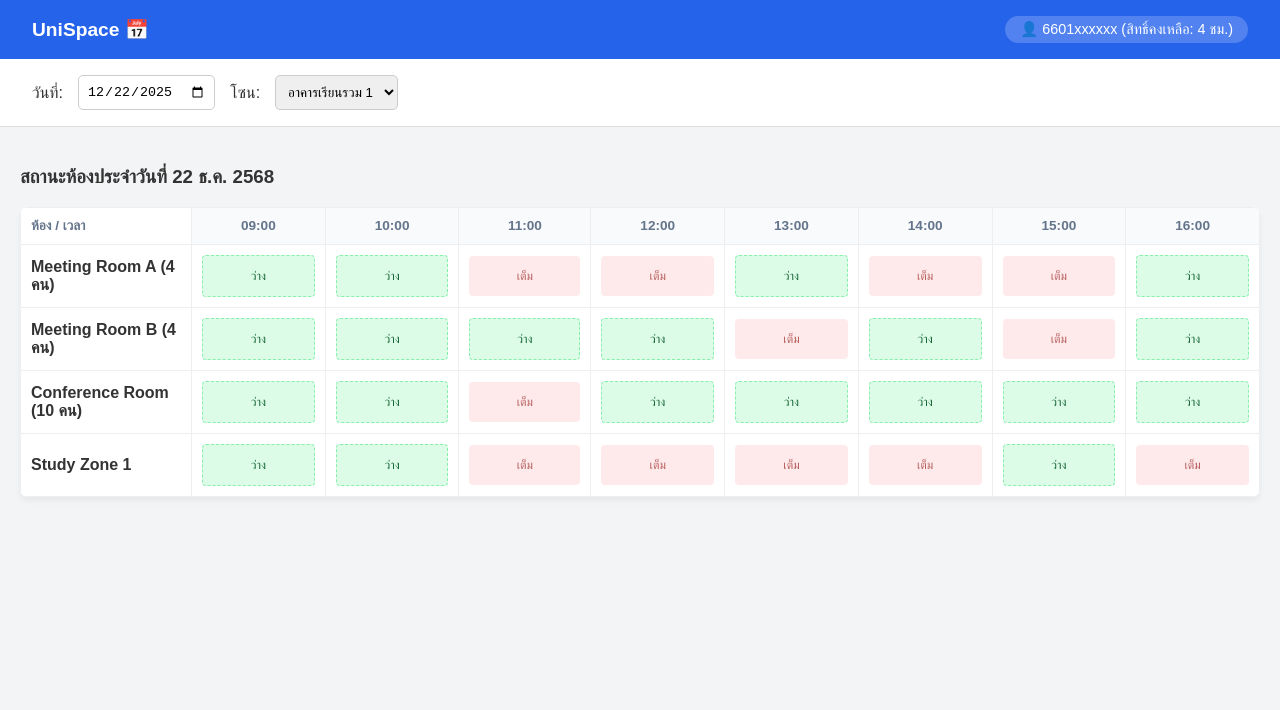
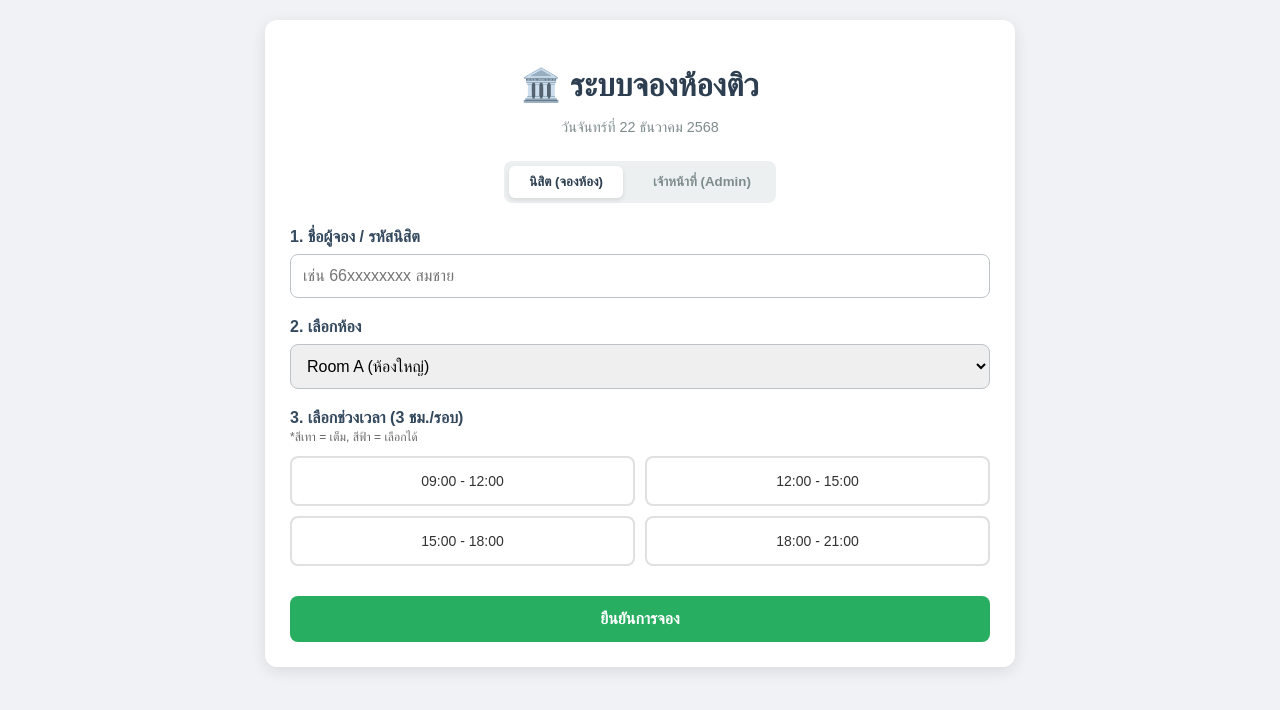
Before and after one commit to perdox69/OWLPRO, a plain HTML site: page Owlproroom.html in a window 1280 px wide. Drawn offline with Linux system fonts and the light colour scheme.

Commit message:
Owlproroom.html

```diff
--- a/Owlproroom.html
+++ b/Owlproroom.html
@@ -3,284 +3,280 @@
 <head>
     <meta charset="UTF-8">
     <meta name="viewport" content="width=device-width, initial-scale=1.0">
-    <title>UniSpace - ระบบจองห้องอัจฉริยะ</title>
+    <title>ระบบจองห้องติวหนังสือ (เลือกเวลา)</title>
     <style>
-        /* CSS: การตกแต่งให้ดูสะอาดตาและใช้งานง่าย */
-        :root {
-            --primary: #2563eb; /* สีน้ำเงินมหาลัย */
-            --success: #22c55e; /* สีเขียว (ว่าง) */
-            --danger: #ef4444;  /* สีแดง (เต็ม) */
-            --bg: #f3f4f6;
-            --surface: #ffffff;
-        }
+        body { font-family: 'Sarabun', sans-serif; background-color: #f0f2f5; margin: 0; padding: 20px; }
+        .container { max-width: 700px; margin: 0 auto; background: white; padding: 25px; border-radius: 12px; box-shadow: 0 4px 15px rgba(0,0,0,0.1); }
 
-        body {
-            font-family: 'Sarabun', sans-serif;
-            background-color: var(--bg);
-            margin: 0;
-            padding: 0;
+        h1 { text-align: center; color: #2c3e50; margin-bottom: 5px; }
+        .date-display { text-align: center; color: #7f8c8d; margin-bottom: 25px; font-size: 0.9em; }
+
+        /* Role Switcher */
+        .nav-buttons { display: flex; justify-content: center; gap: 10px; margin-bottom: 25px; background: #ecf0f1; padding: 5px; border-radius: 8px; width: fit-content; margin-left: auto; margin-right: auto; }
+        .btn-role { padding: 8px 20px; border: none; cursor: pointer; border-radius: 6px; font-weight: bold; transition: 0.3s; background: transparent; color: #7f8c8d; }
+        .btn-role.active { background-color: white; color: #2c3e50; box-shadow: 0 2px 5px rgba(0,0,0,0.1); }
+
+        .panel { display: none; animation: fadeIn 0.3s; }
+        .panel.active { display: block; }
+        @keyframes fadeIn { from { opacity: 0; transform: translateY(5px); } to { opacity: 1; transform: translateY(0); } }
+
+        /* Form Inputs */
+        .form-group { margin-bottom: 20px; }
+        label { display: block; margin-bottom: 8px; font-weight: bold; color: #34495e; }
+        input, select { width: 100%; padding: 12px; border: 1px solid #bdc3c7; border-radius: 8px; box-sizing: border-box; font-size: 16px; }
+
+        /* --- NEW: TIME SLOT GRID --- */
+        .time-grid { display: grid; grid-template-columns: repeat(2, 1fr); gap: 10px; margin-top: 10px; }
+        .time-btn {
+            padding: 15px;
+            border: 2px solid #e0e0e0;
+            background-color: white;
+            border-radius: 8px;
+            cursor: pointer;
+            text-align: center;
+            font-size: 14px;
+            transition: all 0.2s;
             color: #333;
         }
+        .time-btn:hover:not(.booked):not(.selected) { border-color: #3498db; color: #3498db; }
 
-        /* Header */
-        header {
-            background-color: var(--primary);
-            color: white;
-            padding: 1rem 2rem;
-            display: flex;
-            justify-content: space-between;
-            align-items: center;
-            box-shadow: 0 2px 4px rgba(0,0,0,0.1);
-        }
+        /* สถานะปุ่ม */
+        .time-btn.selected { background-color: #3498db; color: white; border-color: #3498db; box-shadow: 0 4px 6px rgba(52, 152, 219, 0.3); }
+        .time-btn.booked { background-color: #f1f1f1; color: #bbb; border-color: #eee; cursor: not-allowed; text-decoration: line-through; }
 
-        .user-profile {
-            font-size: 0.9rem;
-            background: rgba(255,255,255,0.2);
-            padding: 5px 15px;
-            border-radius: 20px;
-        }
+        /* Buttons & Tables */
+        button.submit-btn { width: 100%; padding: 14px; background-color: #27ae60; color: white; border: none; border-radius: 8px; cursor: pointer; font-size: 16px; font-weight: bold; margin-top: 10px; }
+        button.submit-btn:hover { background-color: #219150; }
 
-        /* Filter Section */
-        .controls {
-            background: var(--surface);
-            padding: 1rem 2rem;
-            display: flex;
-            gap: 15px;
-            align-items: center;
-            border-bottom: 1px solid #ddd;
-        }
+        table { width: 100%; border-collapse: collapse; margin-top: 20px; font-size: 14px; }
+        th, td { padding: 12px; border-bottom: 1px solid #eee; text-align: left; }
+        th { background-color: #f8f9fa; color: #555; }
+        .delete-btn { background-color: #e74c3c; color: white; border: none; padding: 6px 12px; border-radius: 4px; cursor: pointer; }
 
-        select, input {
-            padding: 8px;
-            border: 1px solid #ccc;
-            border-radius: 5px;
-        }
-
-        /* Timeline Container (หัวใจสำคัญ) */
-        .timeline-container {
-            padding: 20px;
-            overflow-x: auto; /* เลื่อนซ้ายขวาได้ในมือถือ */
-        }
-
-        .timeline-table {
-            width: 100%;
-            border-collapse: collapse;
-            background: var(--surface);
-            box-shadow: 0 4px 6px rgba(0,0,0,0.05);
-            border-radius: 8px;
-            overflow: hidden;
-            min-width: 800px; /* บังคับความกว้างขั้นต่ำเพื่อให้ตารางไม่เบี้ยว */
-        }
-
-        th, td {
-            border: 1px solid #eee;
-            padding: 10px;
-            text-align: center;
-        }
-
-        th {
-            background-color: #f8fafc;
-            color: #64748b;
-            font-size: 0.85rem;
-        }
-
-        .room-name {
-            font-weight: bold;
-            text-align: left;
-            background-color: #fff;
-            position: sticky; /* ล็อกชื่อห้องไว้ซ้ายสุดเวลาเลื่อน */
-            left: 0;
-            z-index: 10;
-            width: 150px;
-            box-shadow: 2px 0 5px rgba(0,0,0,0.05);
-        }
-
-        /* Slots Status */
-        .slot {
-            height: 40px;
-            border-radius: 4px;
-            cursor: pointer;
-            transition: all 0.2s;
-            font-size: 0.75rem;
-            display: flex;
-            align-items: center;
-            justify-content: center;
-            color: white;
-        }
-
-        .slot.available {
-            background-color: #dcfce7; /* เขียวอ่อน */
-            color: #166534;
-            border: 1px dashed #86efac;
-        }
-
-        .slot.available:hover {
-            background-color: #86efac; /* เขียวเข้มขึ้นเมื่อเอาเมาส์ชี้ */
-            transform: scale(1.05);
-        }
-
-        .slot.booked {
-            background-color: #fee2e2; /* แดงอ่อน */
-            color: #991b1b;
-            cursor: not-allowed;
-            opacity: 0.7;
-        }
-
-        .slot.my-booking {
-            background-color: var(--primary); /* สีน้ำเงิน = เราจองเอง */
-            color: white;
-        }
-
-        /* Modal (หน้าต่างยืนยัน) */
-        .modal {
-            display: none; /* ซ่อนไว้ก่อน */
-            position: fixed;
-            top: 0; left: 0; width: 100%; height: 100%;
-            background: rgba(0,0,0,0.5);
-            justify-content: center;
-            align-items: center;
-            z-index: 100;
-        }
-
-        .modal-content {
-            background: white;
-            padding: 2rem;
-            border-radius: 10px;
-            width: 90%;
-            max-width: 400px;
-            text-align: center;
-        }
-
-        .btn {
-            padding: 10px 20px;
-            border: none;
-            border-radius: 5px;
-            cursor: pointer;
-            font-weight: bold;
-            margin-top: 15px;
-        }
-
-        .btn-confirm { background: var(--primary); color: white; }
-        .btn-cancel { background: #e5e7eb; color: #374151; margin-right: 10px; }
-
+        .alert { padding: 12px; border-radius: 8px; margin-bottom: 15px; display: none; text-align: center; }
+        .alert.success { background-color: #d4edda; color: #155724; }
+        .alert.error { background-color: #f8d7da; color: #721c24; }
     </style>
 </head>
 <body>
 
-    <header>
-        <div style="font-size: 1.2rem; font-weight: bold;">UniSpace 📅</div>
-        <div class="user-profile">
-            👤 6601xxxxxx (สิทธิ์คงเหลือ: 4 ชม.)
-        </div>
-    </header>
+<div class="container">
+    <h1>🏛️ ระบบจองห้องติว</h1>
+    <p class="date-display"><span id="currentDate"></span></p>
 
-    <div class="controls">
-        <label>วันที่:</label>
-        <input type="date" value="2025-12-22">
-        <label>โซน:</label>
-        <select>
-            <option>อาคารเรียนรวม 1</option>
-            <option>หอสมุดกลาง</option>
-        </select>
+    <div class="nav-buttons">
+        <button id="tabUser" class="btn-role active" onclick="switchRole('user')">นิสิต (จองห้อง)</button>
+        <button id="tabAdmin" class="btn-role" onclick="switchRole('admin')">เจ้าหน้าที่ (Admin)</button>
     </div>
 
-    <div class="timeline-container">
-        <h3>สถานะห้องประจำวันที่ 22 ธ.ค. 2568</h3>
-        <table class="timeline-table">
+    <div id="userPanel" class="panel active">
+        <div id="userAlert" class="alert"></div>
+
+        <div class="form-group">
+            <label>1. ชื่อผู้จอง / รหัสนิสิต</label>
+            <input type="text" id="studentName" placeholder="เช่น 66xxxxxxxx สมชาย">
+        </div>
+
+        <div class="form-group">
+            <label>2. เลือกห้อง</label>
+            <select id="roomSelect" onchange="renderTimeSlots()">
+                <option value="Room A">Room A (ห้องใหญ่)</option>
+                <option value="Room B">Room B (ห้องเล็ก)</option>
+            </select>
+        </div>
+
+        <div class="form-group">
+            <label>3. เลือกช่วงเวลา (3 ชม./รอบ)</label>
+            <p style="font-size: 12px; color: #666; margin-top: -5px;">*สีเทา = เต็ม, สีฟ้า = เลือกได้</p>
+            <div id="timeGrid" class="time-grid">
+                </div>
+        </div>
+
+        <button class="submit-btn" onclick="bookRoom()">ยืนยันการจอง</button>
+    </div>
+
+    <div id="adminPanel" class="panel">
+        <div style="display:flex; justify-content:space-between; align-items:center;">
+            <h2>รายการจองวันนี้</h2>
+            <button onclick="resetSystem()" style="background:#333; color:white; border:none; padding:8px 12px; border-radius:4px; cursor:pointer;">ล้างระบบ</button>
+        </div>
+        <table id="adminTable">
             <thead>
                 <tr>
-                    <th class="room-name">ห้อง / เวลา</th>
-                    <th>09:00</th>
-                    <th>10:00</th>
-                    <th>11:00</th>
-                    <th>12:00</th>
-                    <th>13:00</th>
-                    <th>14:00</th>
-                    <th>15:00</th>
-                    <th>16:00</th>
+                    <th>ห้อง</th>
+                    <th>เวลา</th>
+                    <th>ชื่อผู้จอง</th>
+                    <th>จัดการ</th>
                 </tr>
             </thead>
-            <tbody id="grid-body">
-                </tbody>
+            <tbody id="adminTableBody"></tbody>
         </table>
     </div>
+</div>
 
-    <div class="modal" id="bookingModal">
-        <div class="modal-content">
-            <h2>ยืนยันการจอง?</h2>
-            <p id="modal-text" style="color: #555; margin: 15px 0;">ห้อง Meeting 1 เวลา 10:00-11:00</p>
-            <button class="btn btn-cancel" onclick="closeModal()">ยกเลิก</button>
-            <button class="btn btn-confirm" onclick="confirmBooking()">ยืนยันจองทันที</button>
-        </div>
-    </div>
+<script>
+    // --- ตั้งค่าเริ่มต้น ---
+    const STORAGE_KEY = 'uni_booking_v2';
+    // กำหนดรอบเวลาตรงนี้ (แก้เพิ่มลดได้)
+    const TIME_SLOTS = [
+        "09:00 - 12:00",
+        "12:00 - 15:00",
+        "15:00 - 18:00",
+        "18:00 - 21:00"
+    ];
 
-    <script>
-        // ข้อมูลสมมติ (ห้องและสถานะ)
-        const rooms = [
-            { id: 1, name: "Meeting Room A (4 คน)", capacity: 4 },
-            { id: 2, name: "Meeting Room B (4 คน)", capacity: 4 },
-            { id: 3, name: "Conference Room (10 คน)", capacity: 10 },
-            { id: 4, name: "Study Zone 1", capacity: 6 }
-        ];
+    let bookings = JSON.parse(localStorage.getItem(STORAGE_KEY)) || [];
+    let selectedTimeSlot = null; // ตัวแปรเก็บค่าเวลาที่ user เลือก
 
-        // สุ่มสถานะห้อง (เพื่อให้เห็นภาพ: 0=ว่าง, 1=เต็ม)
-        function getRandomStatus() {
-            return Math.random() > 0.7 ? 1 : 0;
+    // แสดงวันที่
+    document.getElementById('currentDate').textContent = new Date().toLocaleDateString('th-TH', {
+        weekday: 'long', year: 'numeric', month: 'long', day: 'numeric'
+    });
+
+    // เริ่มต้นทำงาน
+    renderTimeSlots();
+
+    // --- ฟังก์ชันหลัก ---
+
+    // 1. สร้างปุ่มเลือกเวลา (หัวใจสำคัญ)
+    function renderTimeSlots() {
+        const room = document.getElementById('roomSelect').value;
+        const grid = document.getElementById('timeGrid');
+        grid.innerHTML = ''; // ล้างปุ่มเก่าก่อนสร้างใหม่
+        selectedTimeSlot = null; // รีเซ็ตค่าที่เลือก
+
+        TIME_SLOTS.forEach(slot => {
+            // เช็คว่าเวลานี้ ในห้องนี้ มีคนจองหรือยัง?
+            const isBooked = bookings.some(b => b.room === room && b.time === slot);
+
+            const btn = document.createElement('div');
+            btn.className = 'time-btn';
+            btn.textContent = slot;
+
+            if (isBooked) {
+                // ถ้าจองแล้ว
+                btn.classList.add('booked');
+                btn.innerHTML += ' <br><small>(เต็ม)</small>';
+            } else {
+                // ถ้ายังว่าง ให้กดเลือกได้
+                btn.onclick = () => selectTime(btn, slot);
+            }
+
+            grid.appendChild(btn);
+        });
+    }
+
+    // 2. เมื่อ User กดเลือกเวลา
+    function selectTime(btnElement, time) {
+        // เอากรอบสีฟ้าออกจากปุ่มอื่นทั้งหมดก่อน
+        document.querySelectorAll('.time-btn').forEach(b => b.classList.remove('selected'));
+
+        // ใส่สีฟ้าให้ปุ่มที่กด
+        btnElement.classList.add('selected');
+
+        // จำค่าเวลาไว้เตรียมบันทึก
+        selectedTimeSlot = time;
+    }
+
+    // 3. บันทึกการจอง
+    function bookRoom() {
+        const name = document.getElementById('studentName').value.trim();
+        const room = document.getElementById('roomSelect').value;
+
+        if (!name) {
+            showAlert("กรุณากรอกชื่อผู้จอง!", "error");
+            return;
+        }
+        if (!selectedTimeSlot) {
+            showAlert("กรุณากดเลือกช่วงเวลาที่ต้องการ", "error");
+            return;
         }
 
-        const gridBody = document.getElementById('grid-body');
-        let selectedSlot = null;
+        // บันทึกลง Array
+        bookings.push({
+            room: room,
+            time: selectedTimeSlot,
+            name: name,
+            timestamp: new Date().toISOString()
+        });
 
-        // ฟังก์ชันสร้างตาราง
-        function renderGrid() {
-            gridBody.innerHTML = '';
-            rooms.forEach(room => {
-                let row = `<tr><td class="room-name">${room.name}</td>`;
+        // Save to LocalStorage
+        localStorage.setItem(STORAGE_KEY, JSON.stringify(bookings));
 
-                // สร้าง Slot เวลา 8 ช่อง (09:00 - 16:00)
-                for(let i=0; i<8; i++) {
-                    const isBooked = getRandomStatus();
-                    const time = `${9+i}:00`;
+        showAlert("จองสำเร็จเรียบร้อย!", "success");
 
-                    if(isBooked) {
-                        row += `<td><div class="slot booked">เต็ม</div></td>`;
-                    } else {
-                        row += `<td><div class="slot available" onclick="openModal('${room.name}', '${time}', this)">ว่าง</div></td>`;
-                    }
-                }
-                row += '</tr>';
-                gridBody.innerHTML += row;
-            });
+        // Reset Form
+        document.getElementById('studentName').value = '';
+        renderTimeSlots(); // รีโหลดปุ่มเวลาใหม่ (ปุ่มที่จองตะกี้จะกลายเป็นสีเทา)
+    }
+
+    // --- ส่วน Admin & Helper ---
+
+    function renderAdminTable() {
+        const tbody = document.getElementById('adminTableBody');
+        tbody.innerHTML = '';
+
+        if (bookings.length === 0) {
+            tbody.innerHTML = '<tr><td colspan="4" style="text-align:center; color:#999;">วันนี้ยังไม่มีคิวจอง</td></tr>';
+            return;
         }
 
-        // เปิดหน้าต่างยืนยัน
-        function openModal(room, time, element) {
-            document.getElementById('modal-text').innerText = `ห้อง: ${room}\nเวลา: ${time} - ${parseInt(time)+1}:00 น.`;
-            document.getElementById('bookingModal').style.display = 'flex';
-            selectedSlot = element; // จำไว้ว่าคลิกช่องไหน
+        // เรียงข้อมูลตามห้อง -> เวลา
+        bookings.sort((a,b) => a.room.localeCompare(b.room) || a.time.localeCompare(b.time));
+
+        bookings.forEach((b, index) => {
+            const tr = document.createElement('tr');
+            tr.innerHTML = `
+                <td><b>${b.room}</b></td>
+                <td>${b.time}</td>
+                <td>${b.name}</td>
+                <td><button class="delete-btn" onclick="cancelBooking(${index})">ยกเลิก</button></td>
+            `;
+            tbody.appendChild(tr);
+        });
+    }
+
+    function cancelBooking(index) {
+        if(confirm("ยืนยันการลบรายการจองนี้?")) {
+            bookings.splice(index, 1);
+            localStorage.setItem(STORAGE_KEY, JSON.stringify(bookings));
+            renderAdminTable();
+            // ถ้า User เปิดหน้าค้างไว้ ต้องรีเฟรชปุ่มเวลาด้วย (กรณีเปิดใน tab เดียวกัน)
+            renderTimeSlots();
         }
+    }
 
-        // ปิดหน้าต่าง
-        function closeModal() {
-            document.getElementById('bookingModal').style.display = 'none';
-            selectedSlot = null;
+    function switchRole(role) {
+        document.querySelectorAll('.panel').forEach(p => p.classList.remove('active'));
+        document.querySelectorAll('.btn-role').forEach(b => b.classList.remove('active'));
+
+        if(role === 'user') {
+            document.getElementById('userPanel').classList.add('active');
+            document.getElementById('tabUser').classList.add('active');
+            renderTimeSlots();
+        } else {
+            document.getElementById('adminPanel').classList.add('active');
+            document.getElementById('tabAdmin').classList.add('active');
+            renderAdminTable();
         }
+    }
 
-        // ยืนยันการจอง (จำลองการทำงาน)
-        function confirmBooking() {
-            if(selectedSlot) {
-                // เปลี่ยนสถานะเป็น "จองแล้ว" (สีน้ำเงิน)
-                selectedSlot.className = "slot my-booking";
-                selectedSlot.innerText = "จองแล้ว";
-                selectedSlot.onclick = null; // ไม่ให้กดซ้ำ
+    function showAlert(msg, type) {
+        const el = document.getElementById('userAlert');
+        el.textContent = msg;
+        el.className = `alert ${type}`;
+        el.style.display = 'block';
+        setTimeout(() => el.style.display = 'none', 3000);
+    }
 
-                alert("✅ จองสำเร็จ! ระบบส่ง QR Code เข้า LINE แล้ว");
-                closeModal();
-            }
+    function resetSystem() {
+        if(confirm("ล้างข้อมูลทั้งหมด?")) {
+            bookings = [];
+            localStorage.removeItem(STORAGE_KEY);
+            renderAdminTable();
         }
+    }
+</script>
 
-        // เริ่มทำงาน
-        renderGrid();
-    </script>
 </body>
 </html>
```
